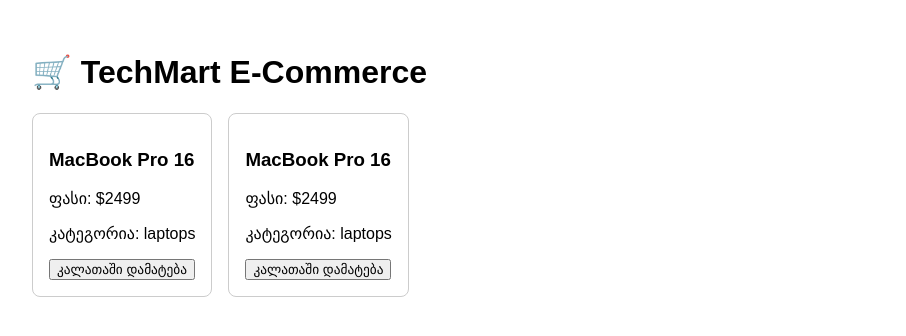
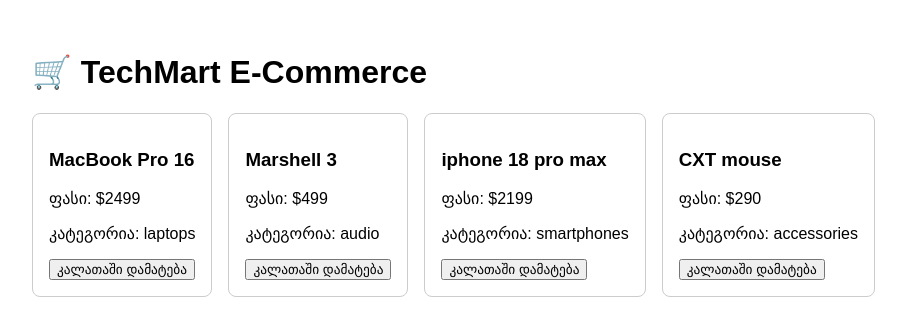
Before and after one commit to avto2006/techmart-ecommerce, a React (Vite) app: page / in a window 1280 px wide. Shown: the top 336 px of the page, without its empty margins (0-906 px from the left). Built offline with nearby package versions, Linux system fonts and the light colour scheme.

Commit message:
feat(store): refactor products array rendering with map and TS safety

```diff
--- a/src/data/product.ts
+++ b/src/data/product.ts
@@ -13,12 +13,32 @@
    },
     {
     id: "2",
-    title: "MacBook Pro 16",
-    price: 2499,
-    category: "laptops",
+    title: "Marshell 3",
+    price: 499,
+    category: "audio",
+    rating: 2,
+    inStock: true,
+    discount: 10,
+    imageUrl: "https://via.placeholder.com/300"
+   },
+    {
+    id: "3",
+    title: "iphone 18 pro max",
+    price: 2199,
+    category: "smartphones",
     rating: 4.9,
     inStock: true,
     discount: 10,
     imageUrl: "https://via.placeholder.com/300"
    },
+    {
+    id: "4",
+    title: "CXT mouse",
+    price: 290,
+    category: "accessories",
+    rating: 1.9,
+    inStock: true,
+    discount: 10,
+    imageUrl: "https://via.placeholder.com/300"
+   },
 ];
```
